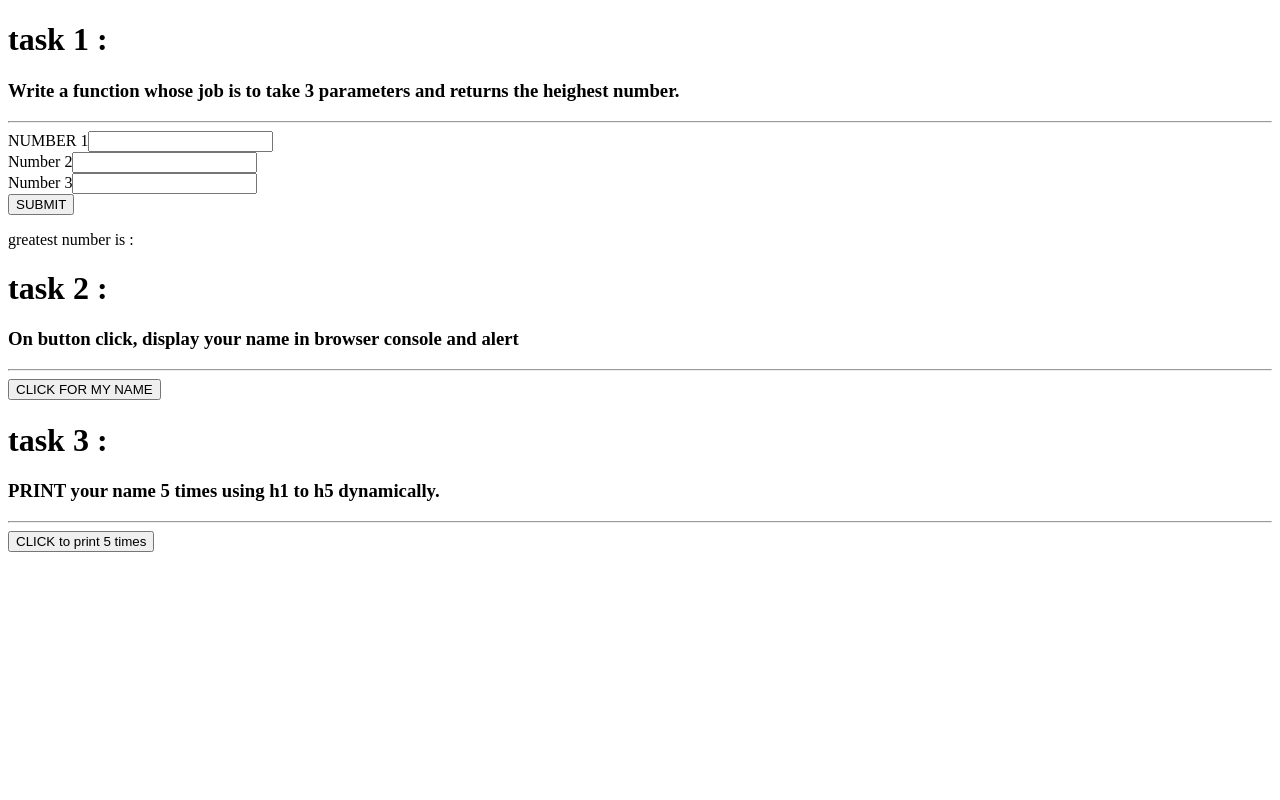
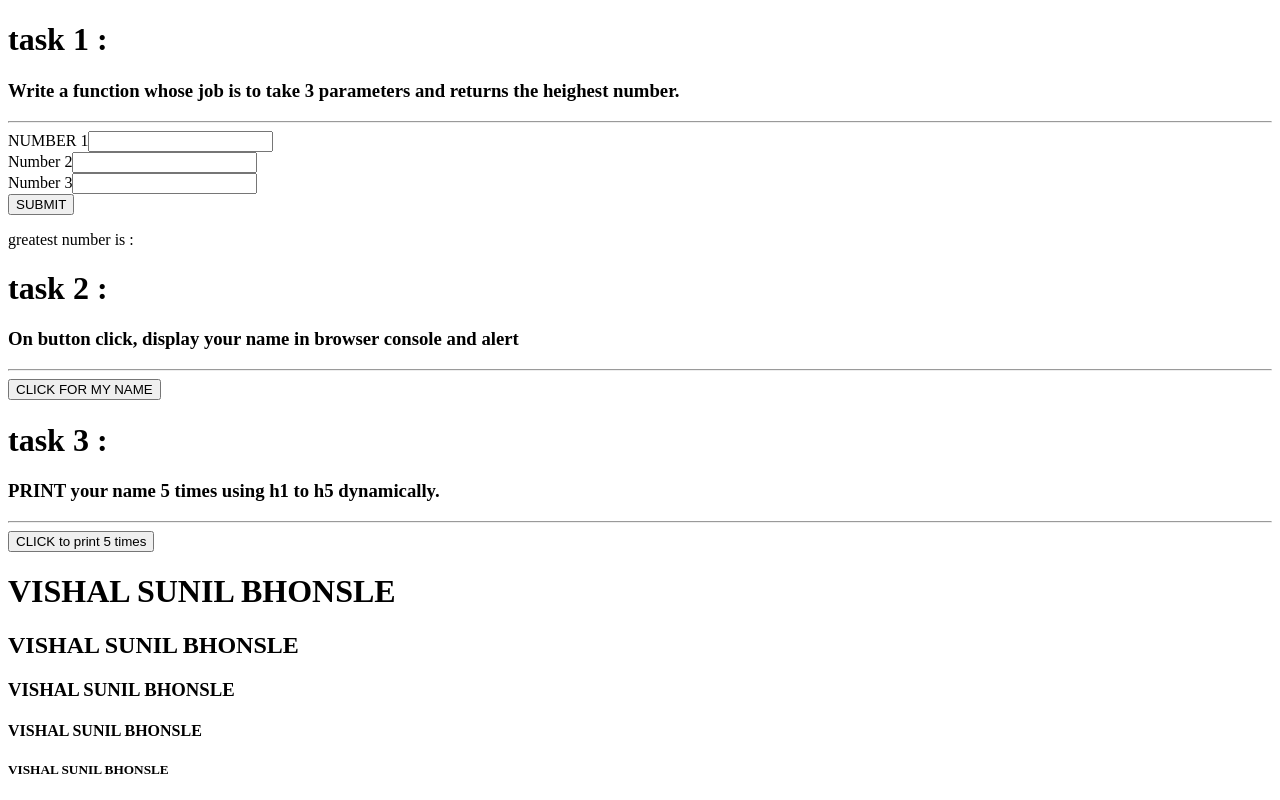
Before and after one commit to VishalB96/JSAssignment, a plain HTML site: page index.html in a window 1280 px wide. Both pictures are taken after a click on the button "CLICK to print 5 times". Drawn offline with Linux system fonts and the light colour scheme.

Commit message:
Update index.html

```diff
--- a/index.html
+++ b/index.html
@@ -30,20 +30,25 @@
                 <h3>On button click, display your name in browser console and alert
                 </h3>
                 <hr>
-                <button id="submit3" onclick="printMyName1">CLICK FOR MY NAME</button>
+                <button id="submit3" onclick="printMyName1()">CLICK FOR MY NAME</button>
             </div>
+
             <div class="section3">
                 <h1>task 3 :</h1>
                 <h3>PRINT your name 5 times using h1 to h5 dynamically.</h3>
                 <hr>
-                <button id="submit4" onclick="printMyName2">CLICK to print 5 times</button>
-                <div id="op"></div>
+                <button id="submit4" onclick="printMyName2()">CLICK to print 5 times</button>
+                <div id="op"><h1 id="name1"></h1>
+                <h2 id="name2"></h2>
+                <h3 id="name3"></h3>
+                <h4 id="name4"></h4>
+                <h5 id="name5"></h5></div>
             </div>
         </div>
     </div>
     <script>
-        /*-------------------------------------task 1------------------------------*/
-        var a,b,c,name="VISHAL SUNIL BHONSLE",i;
+        /*-------------------------------------task 1----------------------------------------*/
+        var a,b,c,name="VISHAL SUNIL BHONSLE",i=1;
 
 
         function greatest1(){
@@ -54,10 +59,10 @@
            // alert(b);
             c = document.getElementById("num3").value;
            // alert(c);
-            document.getElementById("answer1").innerHTML = greatestOf3();
+            document.getElementById("answer1").innerHTML = greatestOf3(a,b,c);
 
         }
-        function greatestOf3(){
+        function greatestOf3(a,b,c){
             if(a > b){
                 if(a > c){
                     return a;
@@ -72,8 +77,8 @@
                 return c;
             }
         }
-    /*------------------------------task 2------------------------------*/
-    alert(name);
+    /*--------------------------------task 2--------------------------------------------*/
+
         function printMyName1(){
             console.log(name);
             alert(name);
@@ -81,13 +86,19 @@
     /*------------------------------task 3-----------------------------------*/
 
         function printMyName2(){
-            i=1;
-            alert("<h"+i+">"+name+"</h"+i+">");
+            document.getElementById("name1").innerHTML = name;
+            document.getElementById("name2").innerHTML = name;
+            document.getElementById("name3").innerHTML = name;
+            document.getElementById("name4").innerHTML = name;
+            document.getElementById("name5").innerHTML = name;
 
-            for(i=1;i<=5;i++){
+           // alert("<h"+i+">"+name+"</h"+i+">");
+
+            /*while(i<6){
                 document.getElementById("op").innerHTML =
-                "<h"+i+">"+name+"</h"+i+">";
-            }
+                "<h"+i+">"+name+"</h"+i+"><br>";
+                i++;
+            }*/
         }
 
     </script>
```
